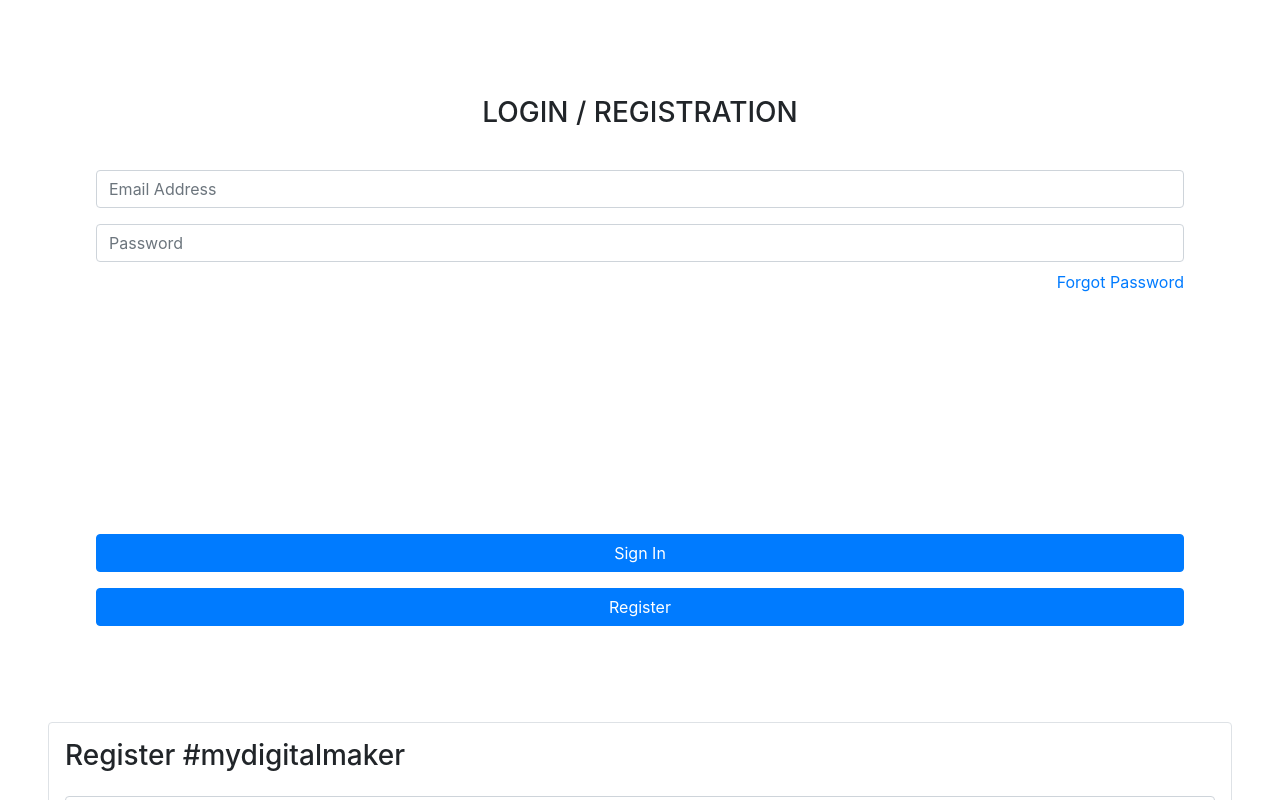
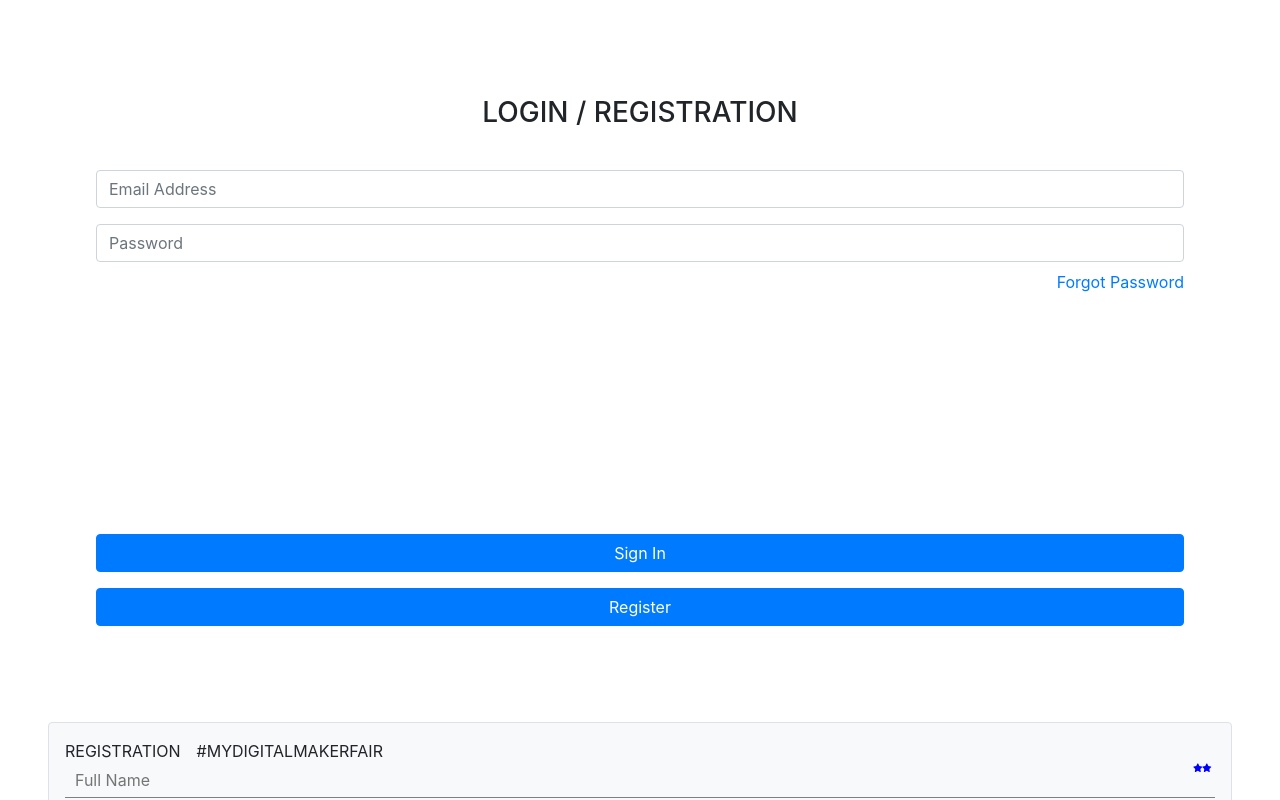
Before and after one commit to fchenhau/virtual-platform-website, a React (Create React App) app: page /login in a window 1280 px wide. Shown: the top 800 px of the page. Built offline with nearby package versions, Linux system fonts and the light colour scheme.

Commit message:
Add: custom input with styling

```diff
--- a/package.json
+++ b/package.json
@@ -3,6 +3,9 @@
   "version": "0.1.0",
   "private": true,
   "dependencies": {
+    "@fortawesome/fontawesome-svg-core": "^1.2.30",
+    "@fortawesome/free-solid-svg-icons": "^5.14.0",
+    "@fortawesome/react-fontawesome": "^0.1.11",
     "@testing-library/jest-dom": "^4.2.4",
     "@testing-library/react": "^9.3.2",
     "@testing-library/user-event": "^7.1.2",
--- /dev/null
+++ b/src/app/styles/components/authentication/customInput.css
@@ -0,0 +1,35 @@
+
+.input-container {
+    width: 100%;
+    position: relative;
+}
+
+.icon-container {
+    position: absolute;
+    right: 3px;
+    top: 0;
+    z-index: 3;
+}
+
+.icon {
+    color: blue;
+    width: 0.6rem !important;
+    height: 0.6rem !important;
+}
+
+.input-field {
+    position: relative;
+    width: 100%;
+    padding: 5px;
+    padding-left: 10px;
+    padding-right: 30px;
+    outline: none;
+    border: none;
+    border-bottom: 1px solid grey;
+    background-color: transparent;
+}
+
+.input-field:focus {
+    background-color: white;
+    outline: none;
+}
--- a/src/app/styles/register.css
+++ b/src/app/styles/register.css
@@ -1,5 +1,5 @@
 #register {
-    background: url('../assets/images/Register/MDM2020_07_05_REGISTER-11.png');
+    background: url('../assets/images/Register/MDM2020_07_05_REGISTER-20.png');
     background-position: center;
     background-repeat: no-repeat;
     background-size: 100% 100%;
@@ -9,10 +9,7 @@
     height: 100vh;
 }
 
-.login-wrapper {
-    /* position: absolute;
-    top: 50%;
-    transform: translate(0, -50%); */
-    width: 50vw;
+.register-wrapper {
+    width: 73vw;
     height: 100vh;
 }
--- /dev/null
+++ b/src/app/views/components/authentication/CustomInput.js
@@ -0,0 +1,35 @@
+import React, { useState } from 'react'
+import "../../../styles/components/authentication/customInput.css"
+import { FontAwesomeIcon } from '@fortawesome/react-fontawesome'
+import { faStar } from '@fortawesome/free-solid-svg-icons'
+
+const CustomInput = ({ type, name, placeholder, value, required, onChange }) => {
+
+    return (
+
+        <div class="input-container">
+            {
+                required
+                &&
+                <div className="icon-container d-flex align-items-start">
+                    <FontAwesomeIcon icon={faStar}
+                        className="icon" />
+                    <FontAwesomeIcon icon={faStar}
+                        className="icon" />
+                </div>
+            }
+
+            <input
+                type={type}
+                name={name}
+                placeholder={placeholder}
+                className="input-field"
+                value={value}
+                required={required}
+                onChange={onChange}
+            />
+        </div>
+    )
+}
+
+export default (CustomInput);
--- a/src/app/views/containers/authentication/RegisterContainer.js
+++ b/src/app/views/containers/authentication/RegisterContainer.js
@@ -1,7 +1,7 @@
 import React, { useState } from 'react'
 import ParentInputContainer from "./ParentInputContainer"
 import TeacherInputContainer from "./TeacherInputContainer"
-import CorporateInputContainer from "./CorporateInputContainer"
+import CustomInput from "../../components/authentication/CustomInput"
 import Authentication from "../../../apis/authentication"
 
 const RegisterContainer = () => {
@@ -113,21 +113,29 @@ const RegisterContainer = () => {
     }
 
     return (
-        <div id="register_container" className="border rounded m-5 p-3">
-            <h3 className="mb-4">
-                Register #mydigitalmaker
-            </h3>
+        <div id="register_container" className="border rounded m-5 p-3 bg-light">
+            <div id="title" className="d-flex align-items-center">
+                <div>
+                    REGISTRATION
+                </div>
+                <div className="border-vertical mx-2" />
+                <div>
+                    #MYDIGITALMAKERFAIR
+                </div>
+            </div>
+
 
             <form id="register_form" className="mb-5 pb-5" onSubmit={handleRegister}>
                 <div className="mb-3">
-                    <input
+                    <CustomInput
                         type="text"
                         name="fullname"
                         placeholder="Full Name"
-                        className="form-control"
                         value={formInput.fullname}
+                        required
                         onChange={handleChange}
                     />
+
                 </div>
 
                 <div className="mb-3">
--- a/src/app/views/pages/Index.js
+++ b/src/app/views/pages/Index.js
@@ -19,7 +19,7 @@ const Index = ({ history }) => {
     }
 
     return (
-        <Parallax pages={5} scrolling={true} horizontal={false} ref={refParallax}>
+        <Parallax pages={8} scrolling={true} horizontal={false} ref={refParallax}>
 
             {/* Static Layers */}
             <ParallaxLayer offset={0} speed={0}>
--- a/src/app/views/pages/public/Register.js
+++ b/src/app/views/pages/public/Register.js
@@ -6,7 +6,9 @@ const Register = () => {
 
     return (
         <div id="register">
-            <RegisterContainer />
+            <div className="register-wrapper">
+                <RegisterContainer />
+            </div>
         </div>
     )
 };
```
Also changed, not shown: 1 other file (tests, documents, lock files or other folders).
